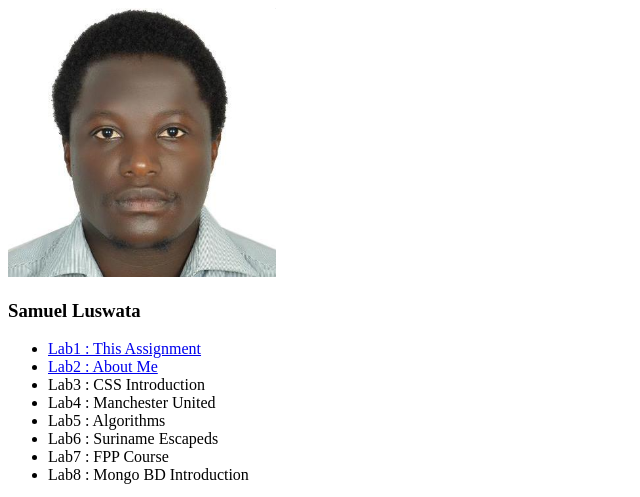
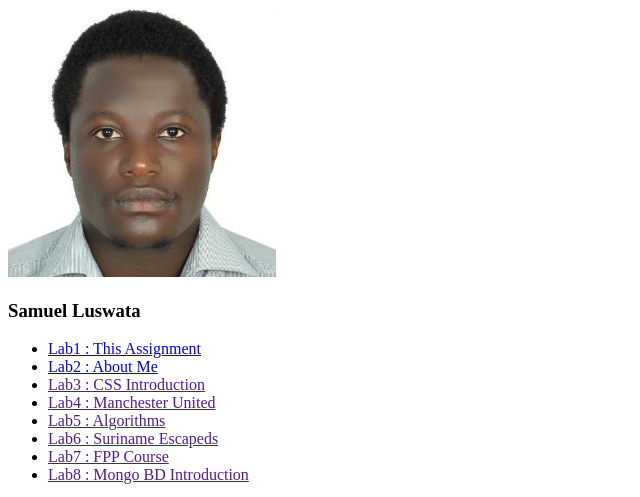
Before and after one commit to lusamdebonfils/waprepo.github.io, a plain HTML site: page index.html in a window 1280 px wide. Shown: the top 497 px of the page, without its empty margins (0-640 px from the left). Drawn offline with Linux system fonts and the light colour scheme; grey boxes are pictures that could not be loaded.

Commit message:
Add files via upload

```diff
--- a/index.html
+++ b/index.html
@@ -18,12 +18,12 @@
             </a>
         </li>
         <li><a href="aboutme.html">Lab2 : About Me</a></li>
-        <li><a href=""></a>Lab3 : CSS Introduction</a></li>
-        <li><a href=""></a>Lab4 : Manchester United</a></li>
-        <li><a href=""></a>Lab5 : Algorithms</a></li>
-        <li><a href=""></a>Lab6 : Suriname Escapeds</a></li>
-        <li><a href=""></a>Lab7 : FPP Course</a></li>
-        <li><a href=""></a>Lab8 : Mongo BD Introduction</a></li>
+        <li><a href="">Lab3 : CSS Introduction</a></li>
+        <li><a href="">Lab4 : Manchester United</a></li>
+        <li><a href="">Lab5 : Algorithms</a></li>
+        <li><a href="">Lab6 : Suriname Escapeds</a></li>
+        <li><a href="">Lab7 : FPP Course</a></li>
+        <li><a href="">Lab8 : Mongo BD Introduction</a></li>
     </ul>
     <p> <a href="https://validator.w3.org/check/referer"> <img src=http://mumstudents.org/cs472/2013-09/images/w3c-html.png alt="Validate" /> </a> </p>
 </body>
```
